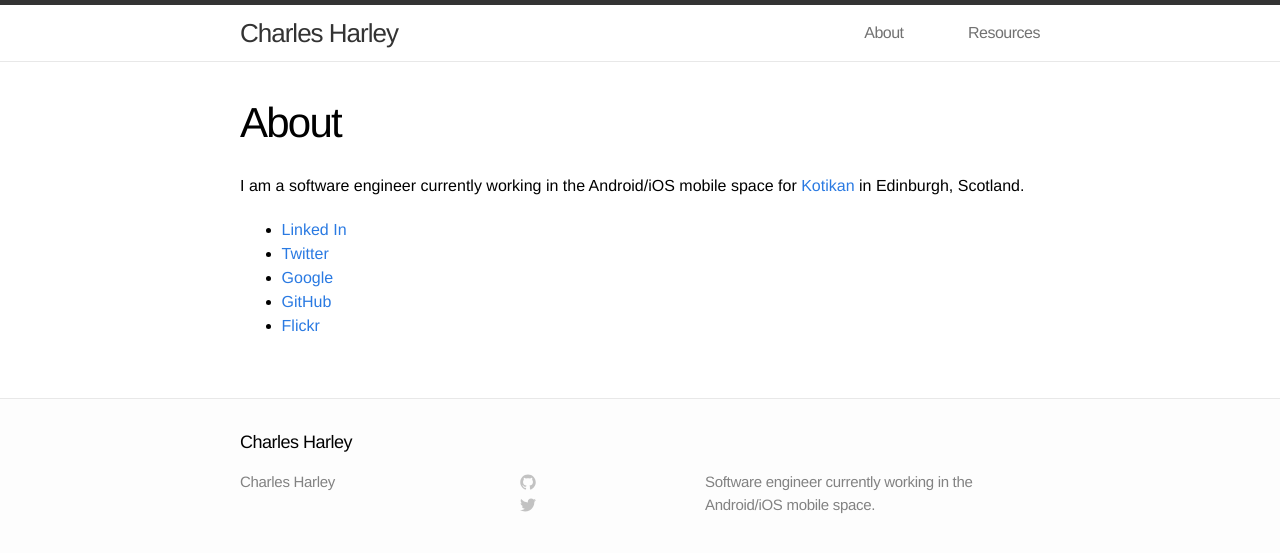
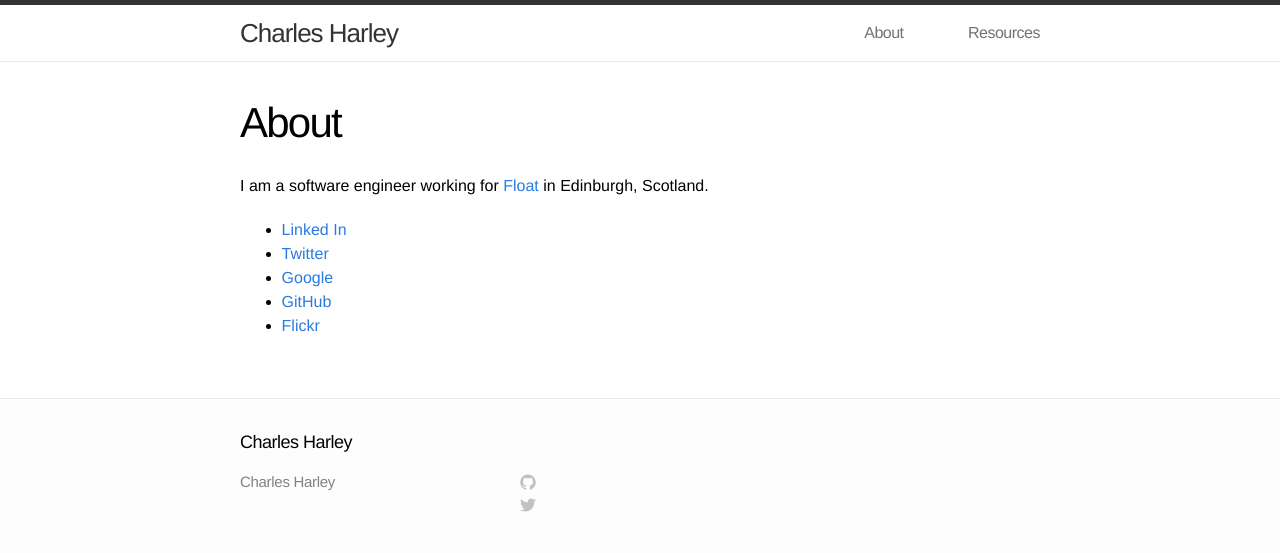
Before and after one commit to CharlesHarley/CharlesHarley.github.io, a Jekyll site: the page built from about.md, in a window 1280 px wide. Shown: the top 553 px of the page. Built offline with Jekyll 4.4.1, drawn with Linux system fonts in a browser that asks for light colours.

Commit message:
Update about page

```diff
--- a/_config.yml
+++ b/_config.yml
@@ -1,7 +1,7 @@
 # Site settings
 title: Charles Harley
 tagline: 'Sharing is Caring'
-description: "Software engineer currently working in the Android/iOS mobile space."
+description: ""
 baseurl: ""
 url: "http://charlesharley.com"
 timezone: Europe/London
--- a/about.md
+++ b/about.md
@@ -4,7 +4,7 @@ title: About
 permalink: /about/
 ---
 
-I am a software engineer currently working in the Android/iOS mobile space for [Kotikan](http://kotikan.com "Kotikan") in Edinburgh, Scotland.
+I am a software engineer working for [Float](http://floatapp.com "Float") in Edinburgh, Scotland.
 
 - [Linked In](http://uk.linkedin.com/in/charlesharley)
 - [Twitter](http://twitter.com/charlesharley)
```
